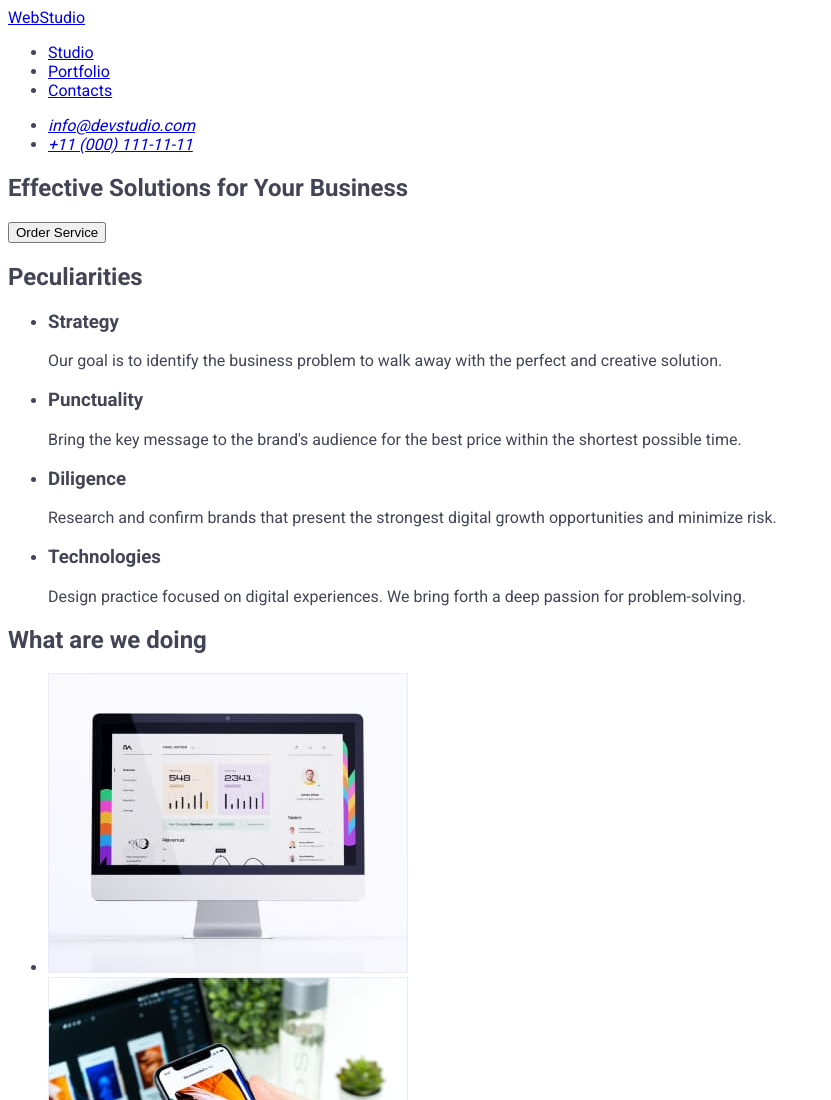
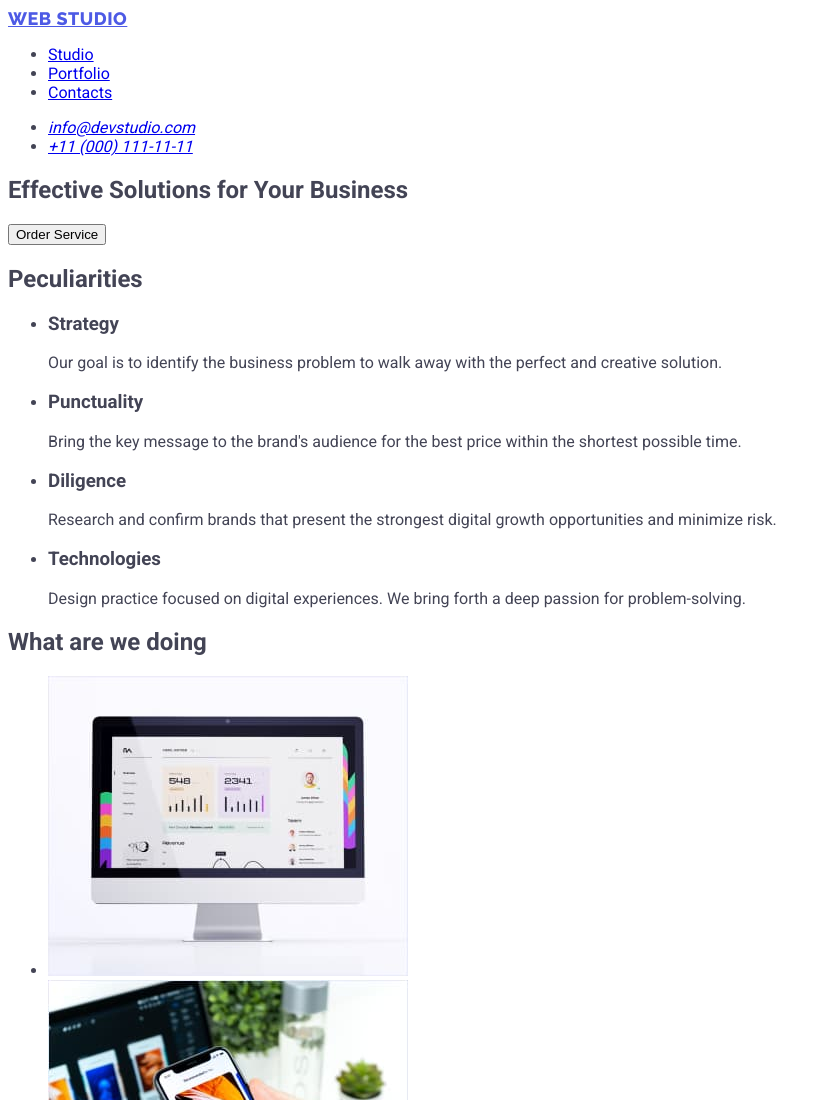
Before and after one commit to Dekan777/goit-markup-hw-02, a plain HTML site: page index.html in a window 1280 px wide. Shown: the top 1100 px of the page, without its empty margins (0-831 px from the left). Drawn offline with Linux system fonts and the light colour scheme.

Commit message:
Update index.html

```diff
--- a/index.html
+++ b/index.html
@@ -23,15 +23,15 @@
         <nav>
             <!-- Top Line Logo -->
 
+            <nav class="web-studio">
+                <!-- Top Line  -->
+                <a href="/index.html" class="web-text">Web Studio</a>
 
-            <a href="./index.html">WebStudio</a>
-
-
-            <ul>
-                <li><a href="/index.html">Studio</a></li>
-                <li><a href="/portfolio.html">Portfolio</a></li>
-                <li><a href="/Contacts">Contacts</a></li>
-            </ul>
+                <ul>
+                    <li><a href="/index.html">Studio</a></li>
+                    <li><a href="/portfolio.html">Portfolio</a></li>
+                    <li><a href="Contacts">Contacts</a></li>
+                </ul>
         </nav>
 
         <address>
```
